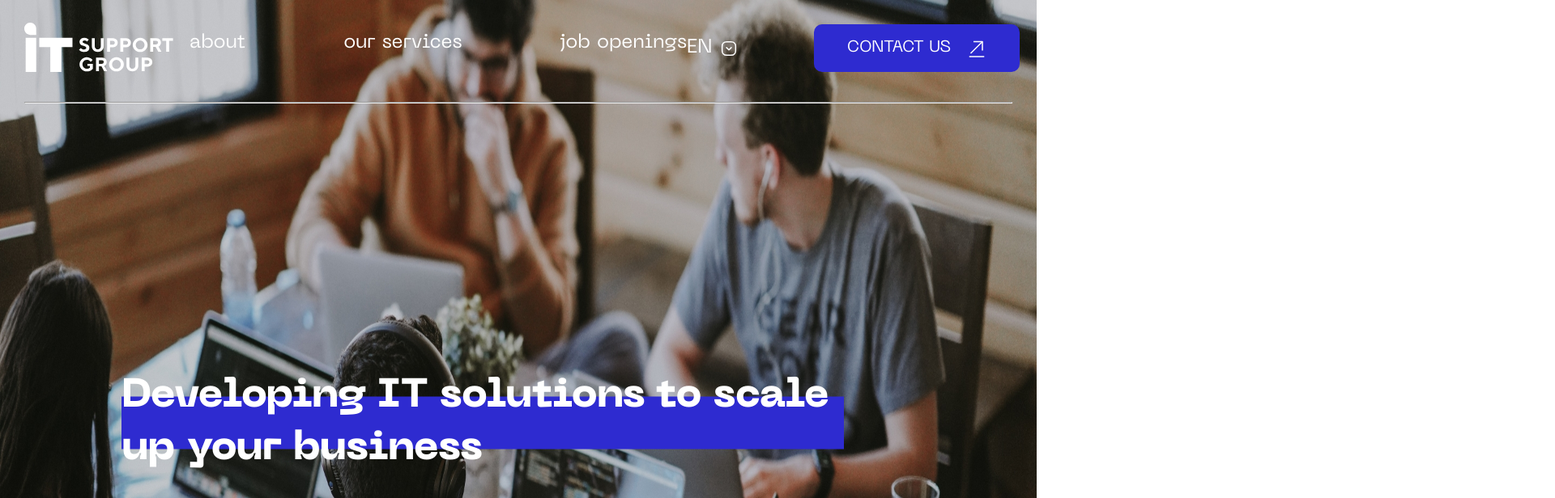
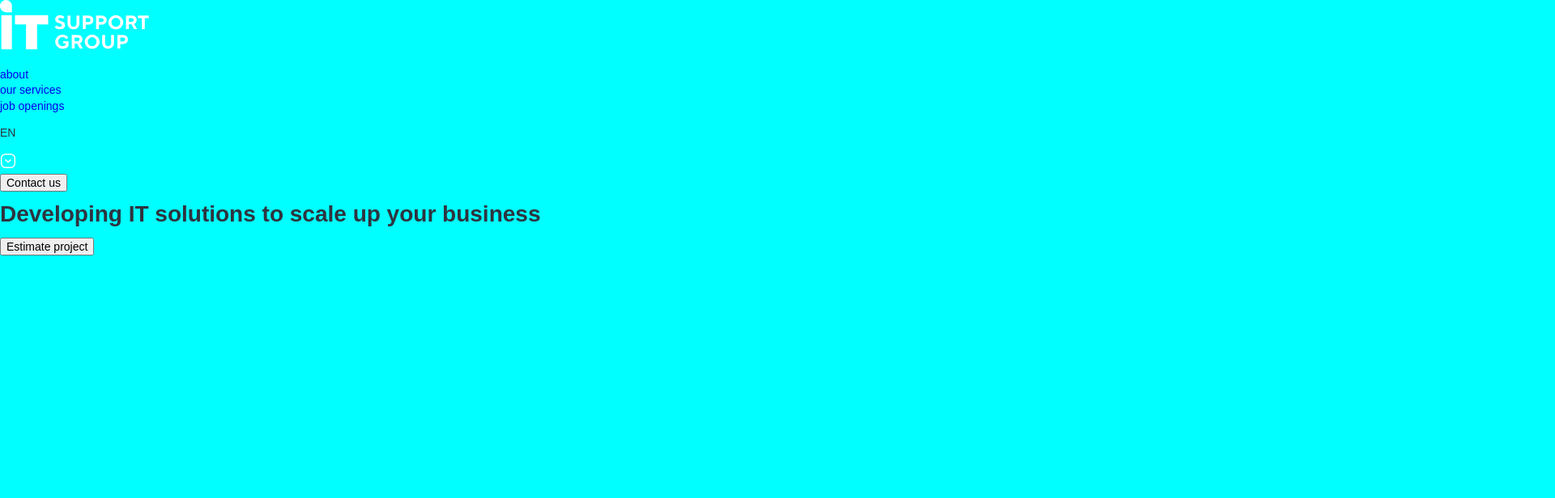
Before and after one commit to Doktorlich/petProject-2, a website built with Vite: page index.html in a window 1280 px wide. Shown: the top 616 px of the page at 81% size, 1920 px wide, since content can reach past the window. Built offline with nearby package versions, Linux system fonts and the light colour scheme.

Commit message:
Started the project from 0
	Prepared html with header block
		I painted the main classes for it

	Prepared a scss file with selectors from header

 Changes to be committed:
	modified:   index.html
	modified:   src/scss/header.scss

```diff
--- a/index.html
+++ b/index.html
@@ -9,44 +9,34 @@
   <title>SUPPORT GROUP</title>
 </head>
 
-<body>
+<body style="background-color:rgba(0, 0, 0, 0.05)">
 
 
   <header class="header">
-    <!-- <hr class="vert-line"> -->
     <div class="container">
       <div class="header__inner">
-        <nav class="header__nav">
+        <nav class="nav">
           <div class="menu">
-            <img src="./public/images/svg/logo.svg" alt="logo" class="menu__logo">
+            <img src="public/images/svg/logo.svg" alt="SUPPORT GROUP">
             <ul class="menu__list">
-              <li class="menu__item"><a href="#" class="menu__link">about</a></li>
-              <li class="menu__item"><a href="#" class="menu__link">our services</a></li>
-              <li class="menu__item"><a href="#" class="menu__link">job openings</a></li>
+              <li class="menu__item"><a href="#about" class="menu__link">about</a></li>
+              <li class="menu__item"><a href="#our-services" class="menu__link">our services</a></li>
+              <li class="menu__item"><a href="#job-openings" class="menu__link">job openings</a></li>
             </ul>
-
           </div>
-
-          <div class="header__right-menu">
-            <form class="form-language">
-              <label for="language-select" class="form-language__select-desc">EN</label>
-              <select name="language-select" class="form-language__select" id="language-select">
-                <option value="1" class="form-language__opt">EN</option>
-                <option value="2" class="form-language__opt">RU</option>
-              </select>
-            </form>
-            <a type="button" class="nav__button button-square button">CONTACT US<img
-                src="public/images/svg/icon_arrow-button.svg" alt="arrow" class="button-square__icon"></a>
+          <div class="btns-list">
+            <div class="switch-langue">
+              <!-- думаю будет что то вроде аккордеона  -->
+              <p class="switch-langue__name">EN</p>
+              <img src="public/images/svg/vuesax_linear_arrow-square.svg" alt="arrow">
+            </div>
+            <button type="button" class="btns-list__btn">Contact us</button>
           </div>
-
-
         </nav>
 
-        <hr class="header__line">
-        <div class="header__body">
-          <h1 class="header__h1">Developing IT solutions to scale up your business <span
-              class="header__title-bgr-color"></span></h1>
-          <button type="button" class="header__button button-circle"> Estimate project</button>
+        <div class="down-block">
+          <h1 class="header__h1">Developing IT solutions to scale up your business</h1>
+          <button type="button" class="down-block__circle-btn circle-btn">Estimate project</button>
         </div>
       </div>
     </div>
--- a/src/scss/header.scss
+++ b/src/scss/header.scss
@@ -1,112 +1,14 @@
 .header {
-    // .header__inner
-    position: relative;
-    background-image: url("/public/images/jpg/header-bgr.jpeg");
-    background-repeat: no-repeat;
-    background-size: 100vw 100%;
-    transform: scale(1);
+    width: 1920px;
+    // width: 100%;
+    background-color: aqua;
     height: 975px;
-
     &__inner {
-    }
-
-    // .header__nav
-
-    &__nav {
-        display: flex;
-        justify-content: space-between;
-        align-items: center;
-        padding: 28px 0;
-    }
-
-    // .header__right-menu
-
-    // .header__button
-
-    .nav__button {
-        display: flex;
-        flex-direction: row;
-        justify-content: center;
-        align-items: center;
-        gap: 20px;
-        width: 254px;
-        height: 59px;
-        border-radius: 10px;
-        background-color: $blue-background;
-
-        color: $white;
-        font-family: $font-machina-reg;
-        font-size: 20px;
-        font-weight: 400;
-        line-height: 19px;
-        letter-spacing: 0%;
-        text-transform: uppercase;
-
-        cursor: pointer;
-        &:active {
-            background-color: $white;
-            color: $blue-background;
-            box-shadow: 0 0 5px rgba(0, 0, 0, 1);
-            transform: scale(0.99);
-        }
-    }
-
-    &__body {
-        margin-top: 296px;
-        display: flex;
-        flex-direction: column;
-        padding-bottom: 50px;
-        padding-left: 120px;
-        gap: 100px;
-    }
-
-    // .header__h1
-
-    &__h1 {
-        position: relative;
-
-        color: $white;
-
-        max-width: 892px;
-        font-family: $font-machina-ub;
-        font-size: 50px;
-        font-weight: 800;
-        line-height: 130%;
-        letter-spacing: 0%;
-        z-index: 10;
-    }
-    &__title-bgr-color {
-        position: absolute;
-        display: block;
-        width: 100%;
-        max-width: 892px;
-        height: 65px;
-        background-color: $blue-background;
-        left: 50%;
-        top: 50%;
-        transform: translate(-50%, -50%);
-        z-index: -1;
-    }
-}
-.container {
-    width: 100%;
-    padding: 0 30px;
-}
+        .nav {
             .menu {
-    // .menu__logo
-    display: flex;
-    justify-content: space-between;
-    width: 100%;
-    max-width: 1371px;
-    &__logo {
-    }
-
                 // .menu__list
 
                 &__list {
-        display: flex;
-        justify-content: space-between;
-        width: 614px;
                 }
 
                 // .menu__item
@@ -117,120 +19,29 @@
                 // .menu__link
 
                 &__link {
-        color: $white;
-
-        font-family: $font-machina-reg;
-        font-size: 24px;
-        font-weight: 400;
-        line-height: 23px;
-        letter-spacing: 0%;
-
-        text-transform: lowercase;
+                }
+            }
+            .btns-list {
+                .switch-langue {
+                    &__name {
+                    }
+                }
+                &__btn {
+                }
+            }
+        }
+    }
+}
+.down-block {
+    // .down-block__circle-btn
+    .header__h1 {
+    }
+    .down-block__circle-btn {
     }
 }
 
-.header__right-menu {
-    display: flex;
-    align-items: center;
-    gap: 95px;
-}
-.form-language {
-    // .form-language__select-desc
-    position: relative;
-    display: flex;
-
-    width: 62px;
-    height: 23px;
-    background-image: url("/public/images/svg/vuesax_linear_arrow-square.svg");
-    background-repeat: no-repeat;
-    background-position: right center;
-
-    &__select-desc {
-        width: 32px;
-        height: 23px;
-
-        color: $white;
-        font-family: $font-machina-reg;
-        font-size: 24px;
-        font-weight: 400;
-        line-height: 23px;
-        letter-spacing: 0%;
-
-        text-transform: uppercase;
+.circle-btn {
 }
 
-    // .form-language__select
-
-    &__select {
-        /* Установите прозрачный фон, чтобы не было видно белой фоновой стрелки */
-
-        /* Установите отступы, чтобы текст не перекрывался новой стрелкой */
-        padding-right: 20px;
-        opacity: 0;
-        width: 32px;
-        height: 23px;
-
-        color: $white;
-        font-family: $font-machina-reg;
-        font-size: 24px;
-        font-weight: 400;
-        line-height: 23px;
-        letter-spacing: 0%;
-
-        text-transform: uppercase;
-        border: none;
-        cursor: pointer;
+.container {
 }
-
-    // .form-language__opt
-
-    &__opt {
-        color: $blue-background;
-
-        font-family: $font-machina-reg;
-        font-size: 24px;
-        font-weight: 400;
-        line-height: 23px;
-        letter-spacing: 0%;
-    }
-}
-.button-square {
-    // .button-square__icon
-
-    &__icon {
-    }
-}
-.button {
-}
-.button-circle {
-    width: 280px;
-    height: 280px;
-    background-color: $opacity-0;
-    border-radius: 90%;
-    border: 2px solid $white;
-
-    color: $white;
-    font-family: $font-gilroy-reg;
-    font-size: 30px;
-    font-weight: 400;
-    line-height: 130%;
-    text-align: center;
-    text-transform: uppercase;
-    &:hover {
-        background-color: $opacity-50;
-        cursor: pointer;
-    }
-    &:active {
-        background-color: $blue-background;
-        transform: scale(0.98);
-    }
-}
-
-.vert-line {
-    position: absolute;
-    width: 119px;
-    height: 0;
-    left: 1399px;
-    top: 0;
-    transform: rotate(90deg);
-}
```
Lines whose indentation alone changed are shown as unchanged.
